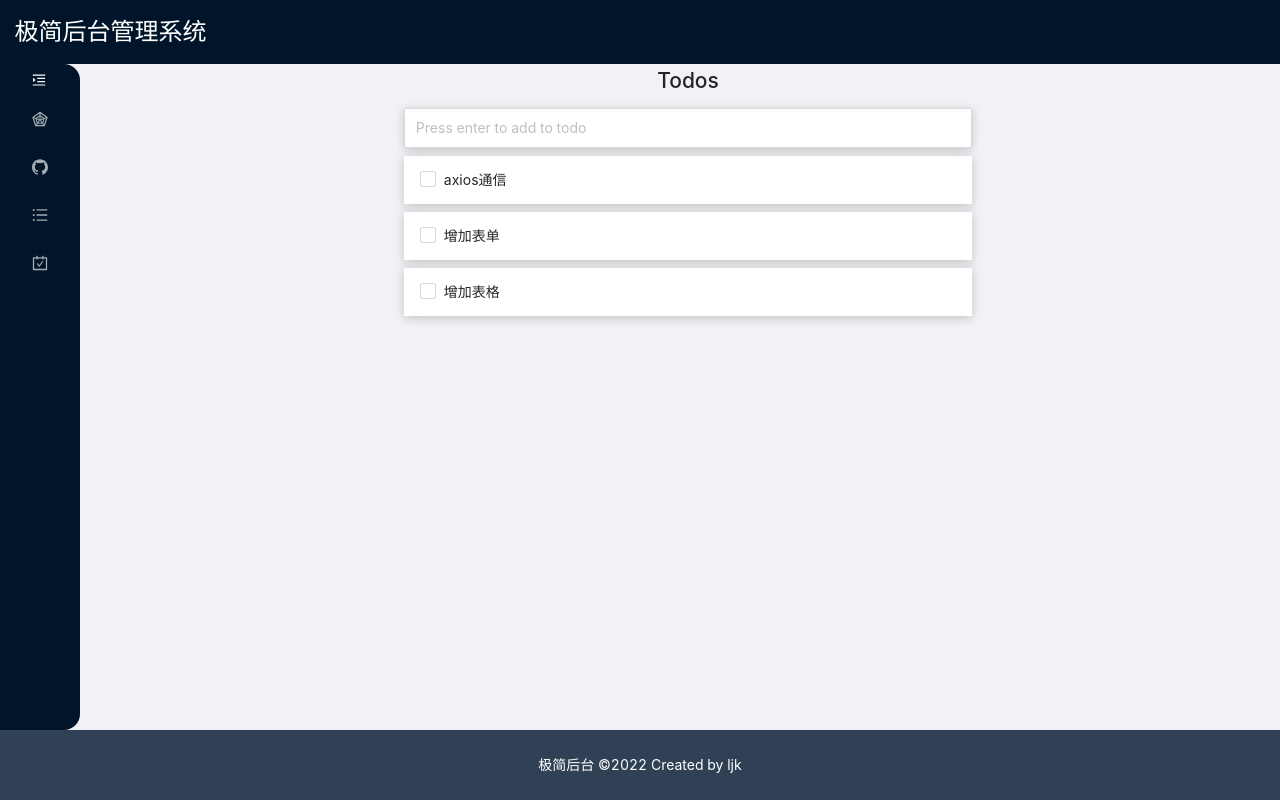
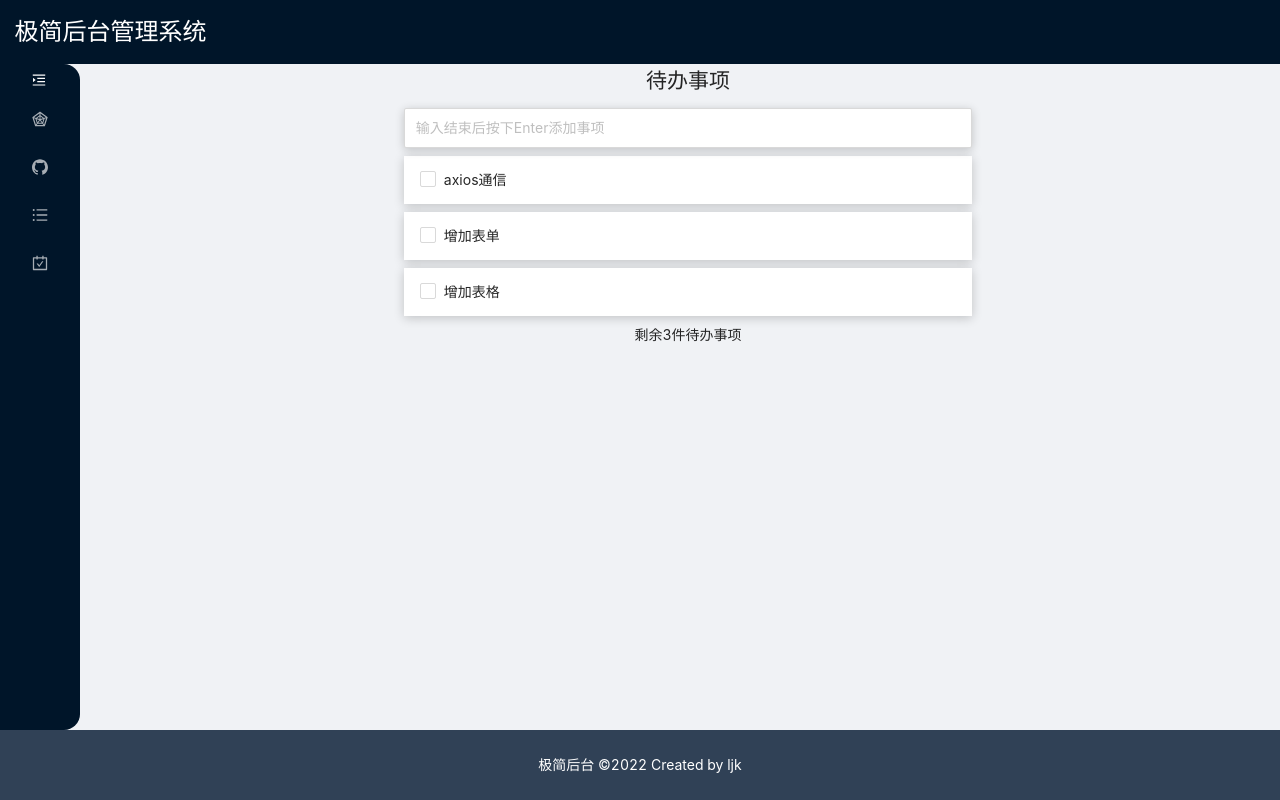
Before and after one commit to JianKang-Li/Management-system, a Vue app: page /home/todo in a window 1280 px wide. Built offline with nearby package versions, Linux system fonts and the light colour scheme.

Commit message:
修改item样式增加剩余提示

```diff
--- a/src/components/Todos/Item.vue
+++ b/src/components/Todos/Item.vue
@@ -2,7 +2,7 @@
   <div class="item" @mouseenter="enter" @mouseleave="leave">
     <a-tooltip placement="topLeft" :title="content.toString()">
       <a-checkbox v-model:checked="done" class="text">
-        <span>
+        <span :class="done ? 'done' : ''">
           {{
             content.length > 20 ? content.slice(0, 20) + "..." : content
           }}</span
@@ -19,7 +19,7 @@
   </div>
 </template>
 <script>
-import { ref } from "vue";
+import { ref, watch } from "vue";
 import { useTodoStore } from "@/stores/lists";
 import { message } from "ant-design-vue";
 export default {
@@ -41,6 +41,10 @@ export default {
       todoStore.deleteItem(props.data.id);
       message.success("删除成功!");
     };
+
+    watch(done, (newValue) => {
+      todoStore.updateItem(props.data.id, newValue);
+    });
     return {
       content,
       done,
@@ -65,4 +69,9 @@ export default {
   align-items: center;
   justify-content: space-between;
 }
+
+.done {
+  text-decoration-line: line-through;
+  font-style: italic;
+}
 </style>
--- a/src/stores/lists.js
+++ b/src/stores/lists.js
@@ -14,6 +14,13 @@ export const useTodoStore = defineStore("lists", {
       this.lists = this.lists.filter((ele) => {
         return ele.id !== id;
       });
+    },
+    updateItem(id, status) {
+      this.lists.forEach((ele) => {
+        if (ele.id === id) {
+          ele.done = status
+        }
+      })
     }
   },
   persist: {
--- a/src/views/subViews/Todo.vue
+++ b/src/views/subViews/Todo.vue
@@ -1,14 +1,21 @@
 <template>
   <div class="todo">
-    <h2>Todos</h2>
+    <h2>待办事项</h2>
     <a-input
       class="input"
       v-model:value="thing"
-      placeholder="Press enter to add to todo"
+      placeholder="输入结束后按下Enter添加事项"
       @keyup="handleKeyUp"
     />
     <div class="lists">
       <Item v-for="item in lists" :key="item.id" :data="item" />
+    </div>
+    <div class="footer">
+      <span
+        >剩余{{
+          lists.filter((item) => item.done === false).length
+        }}件待办事项</span
+      >
     </div>
   </div>
 </template>
```
